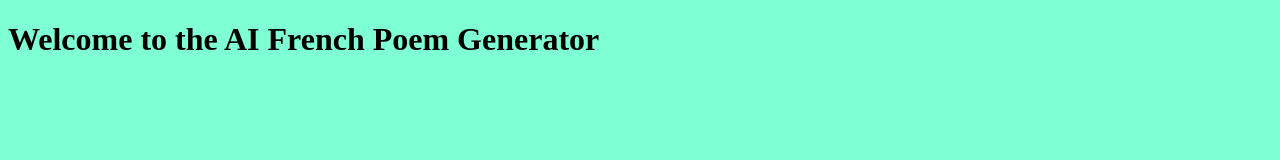
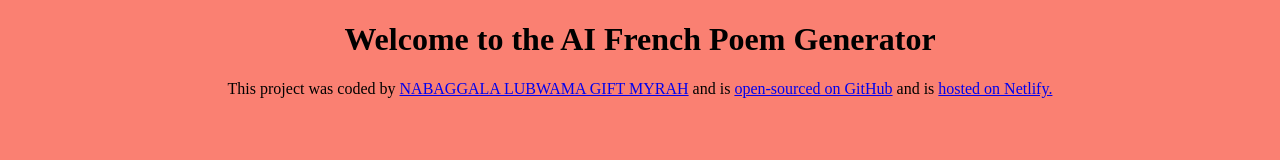
Before and after one commit to gift-nabaggala/french-poems-generator, a plain HTML site: page index.html in a window 1280 px wide. Drawn offline with Linux system fonts and the light colour scheme.

Commit message:
Added a footer

```diff
--- a/index.html
+++ b/index.html
@@ -3,12 +3,23 @@
   <head>
     <meta charset="UTF-8" />
     <meta name="viewport" content="width=device-width, initial-scale=1.0" />
-    <link href="./src/style.css" rel="stylesheet"/>
+    <link href="./src/style.css" rel="stylesheet" />
     <title>AI POEM GENERATOR</title>
   </head>
   <body>
     <h1>Welcome to the AI French Poem Generator</h1>
 
+    <footer>
+      This project was coded by
+      <a href="https://github.com/gift-nabaggala"
+        target="_blank">NABAGGALA LUBWAMA GIFT MYRAH</a
+      >
+      and is
+      <a href="https://github.com/gift-nabaggala/french-poems-generator"
+        target="_blank">open-sourced on GitHub</a
+      > and is <a href="https://admirable-mochi-bf7780.netlify.app/" target="_blank">hosted on Netlify.</a>
+    </footer>
+
     <script src="./src/index.js"></script>
   </body>
 </html>
--- a/src/style.css
+++ b/src/style.css
@@ -1,3 +1,4 @@
 body {
-  background: aquamarine;
+  background: salmon;
+  text-align: center;
 }
```
